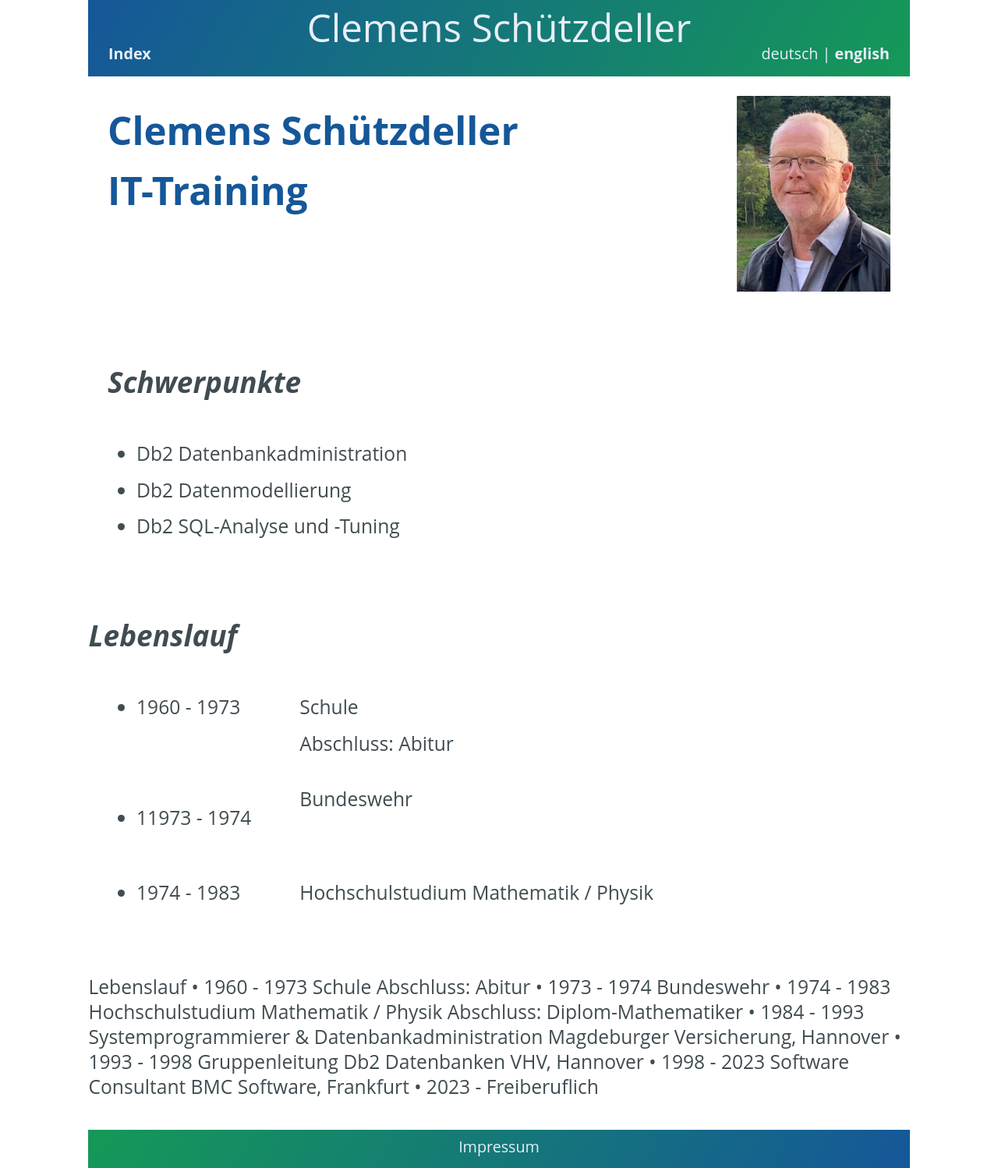
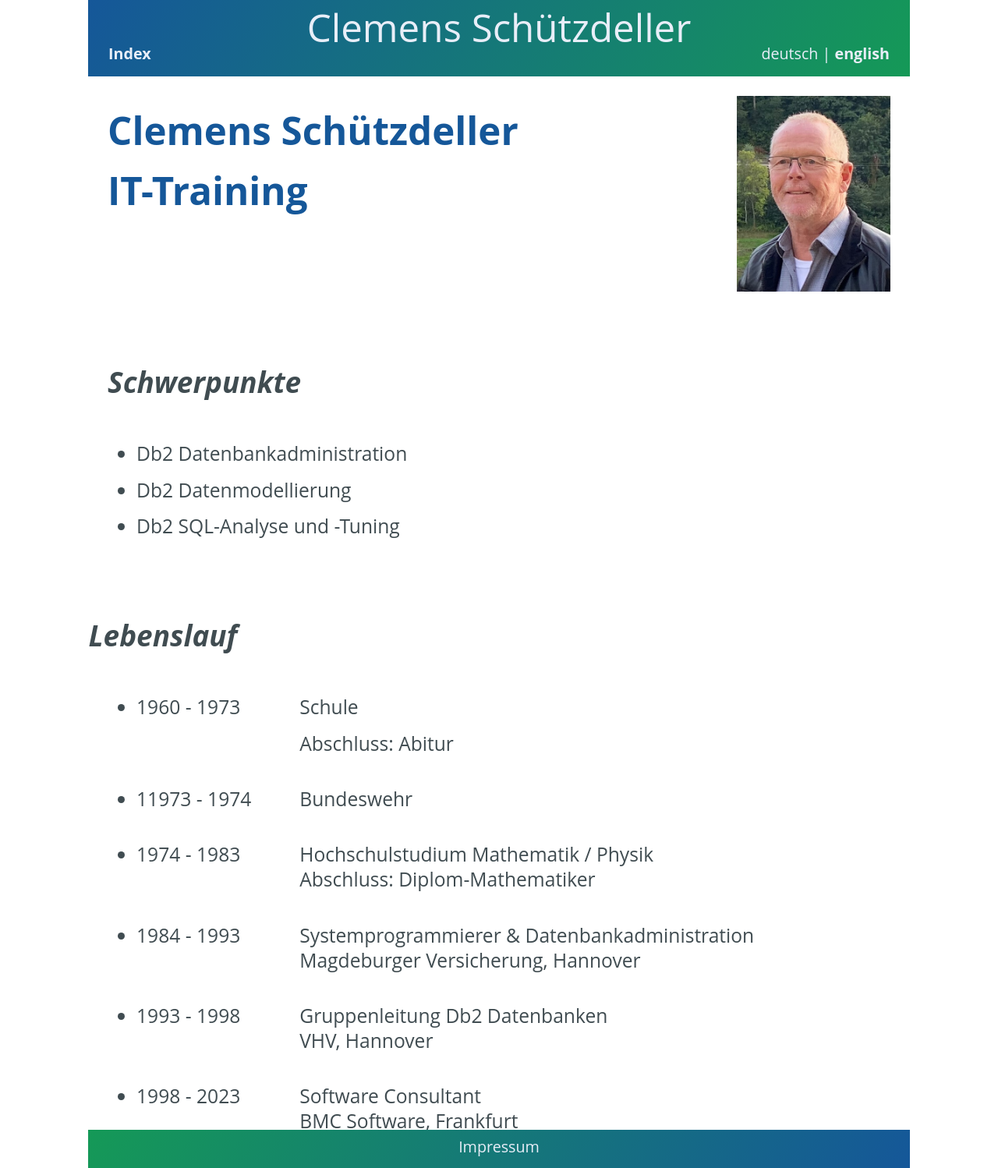
Before and after one commit to cs-LA/home, a Jekyll site: the page built from itTraining/Profile.md, in a window 1280 px wide. Shown: the whole page at 78% size. Built offline with Jekyll 4.4.1, drawn with Linux system fonts in a browser that asks for light colours; our own code applies the rules of GitHub Pages for plain Markdown files; some of the changed lines change nothing that is shown.

Commit message:
Update Profile.md

```diff
--- a/itTraining/Profile.md
+++ b/itTraining/Profile.md
@@ -31,11 +31,23 @@
         <p>Abschluss: Abitur</p>
       </div>
     <div class="gridBreak"></div>
-      <div class="grid-1"><ul><li>11973 - 1974</li></ul></div>
+      <div class="grid-1"><ul style="margin: 0;"><li>11973 - 1974</li></ul></div>
       <div class="grid-2"><p>Bundeswehr</p></div>
     <div class="gridBreak"></div>
       <div class="grid-1"><ul style="margin: 0;"><li>1974 - 1983</li></ul></div>
-      <div class="grid-2"><p>Hochschulstudium Mathematik / Physik</p></div>
+      <div class="grid-2"><p>Hochschulstudium Mathematik / Physik<br>Abschluss: Diplom-Mathematiker</p></div>
+    <div class="gridBreak"></div>
+      <div class="grid-1"><ul style="margin: 0;"><li>1984 - 1993</li></ul></div>
+      <div class="grid-2"><p>Systemprogrammierer & Datenbankadministration<br>Magdeburger Versicherung, Hannover</p></div>
+    <div class="gridBreak"></div>
+      <div class="grid-1"><ul style="margin: 0;"><li>1993 - 1998</li></ul></div>
+      <div class="grid-2"><p>Gruppenleitung Db2 Datenbanken<br>VHV, Hannover</p></div>
+    <div class="gridBreak"></div>
+      <div class="grid-1"><ul style="margin: 0;"><li>1998 - 2023</li></ul></div>
+      <div class="grid-2"><p>Software Consultant<br>BMC Software, Frankfurt</p></div>
+    <div class="gridBreak"></div>
+      <div class="grid-1"><ul style="margin: 0;"><li>2023 -</li></ul></div>
+      <div class="grid-2"><p>HFreiberuflich</p></div>
     <div class="gridBreak"></div>
     </div>
   </div>
```
